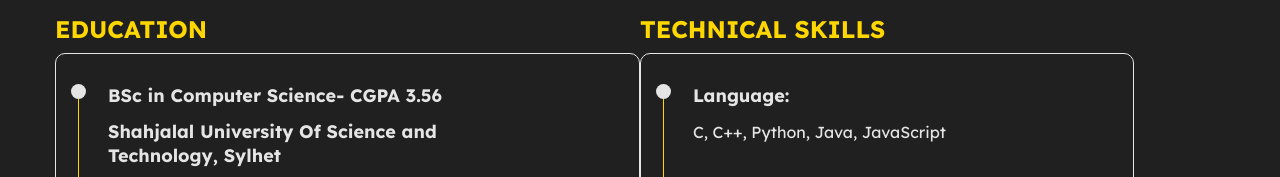
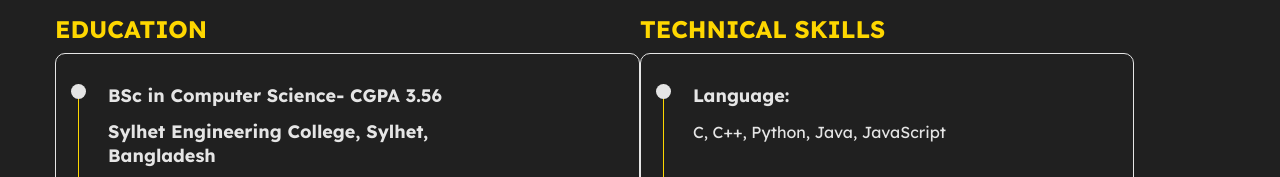
Before and after one commit to GourabRoy551/GourabRoy551.github.io, a plain HTML site: page index.html in a window 1280 px wide. Shown: the part 840-1017 px from the top of the page. Drawn offline with nearby package versions, Linux system fonts and the light colour scheme.

Commit message:
Update index.html

```diff
--- a/index.html
+++ b/index.html
@@ -109,7 +109,7 @@
                                 <h3 class="timeline-title">
                                     BSc in Computer Science- CGPA 3.56
                                 </h3>
-                                <h4 class="timeline-title">  Shahjalal University Of Science and Technology, Sylhet</h4>
+                                <h4 class="timeline-title">  Sylhet Engineering College, Sylhet, Bangladesh </h4>
                                 <h4 class="timeline-title">
                                     <i class="fa fa-calendar"></i> February, 2018 - January, 2023
                                 </h4>
```
